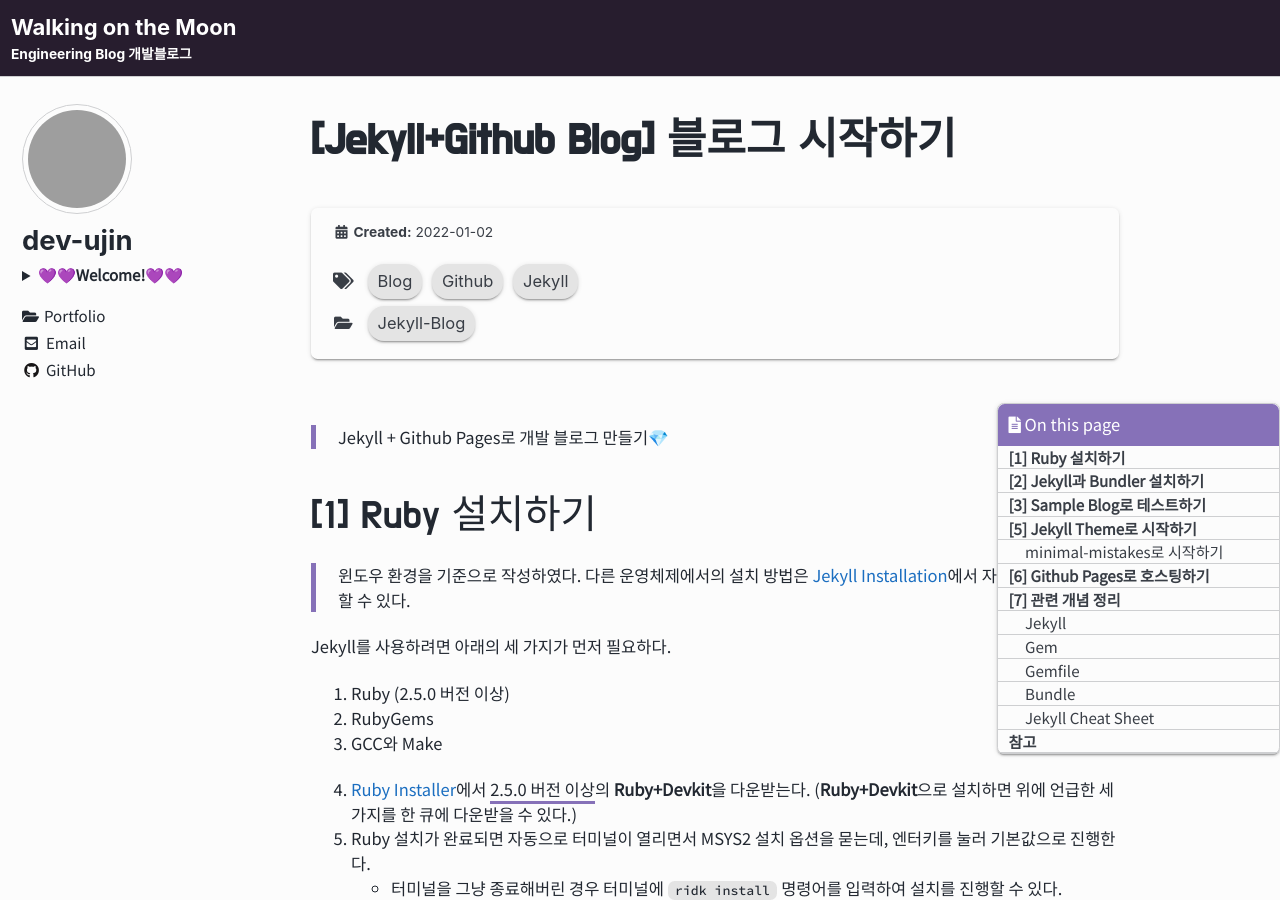
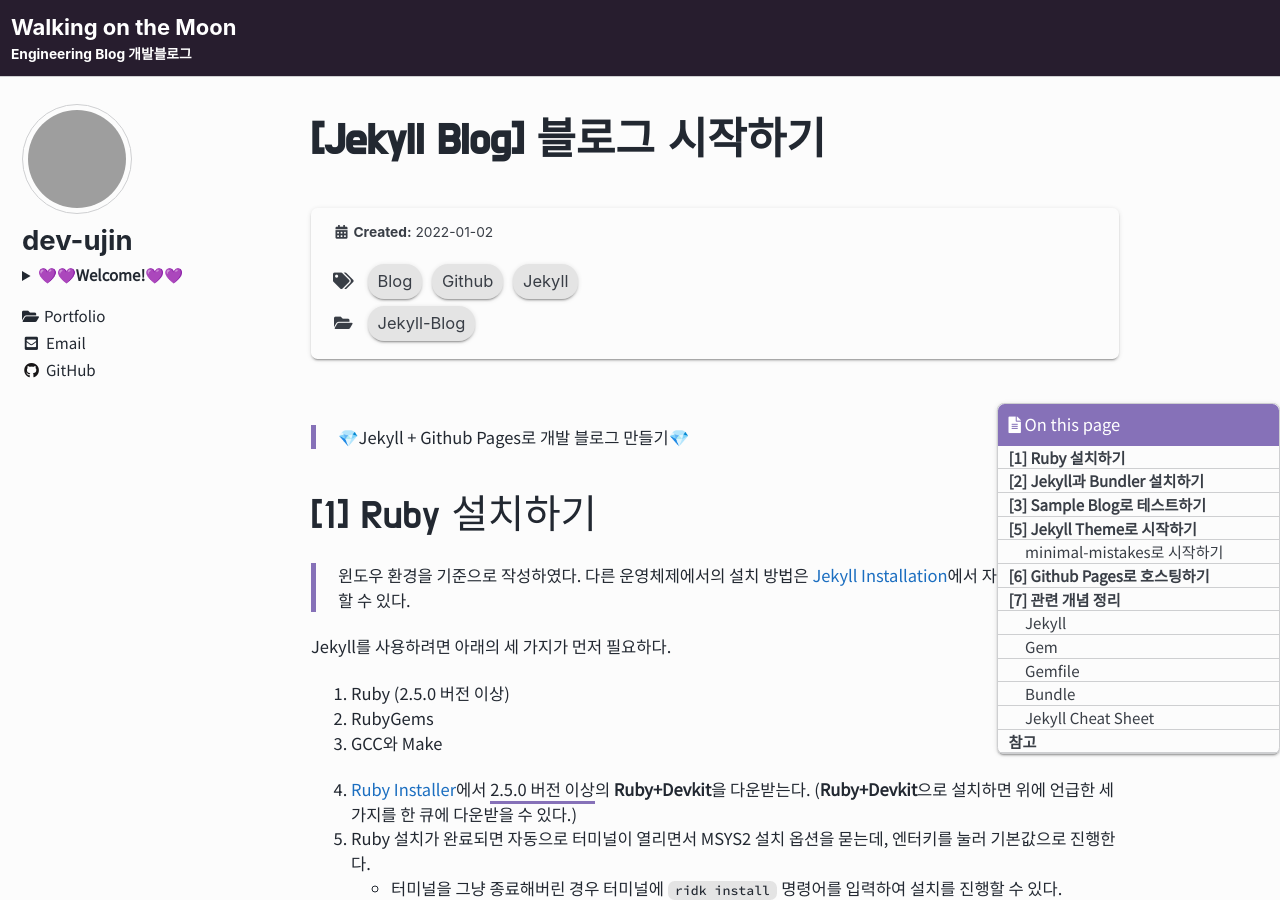
Before and after one commit to devyoujin/devyoujin.github.io, a Jekyll site: the page built from _posts/jekyll/2022-01-02-jekyll-blog-getting-started.md, in a window 1280 px wide and 900 px high. Built offline with Jekyll 4.4.1, drawn with Linux system fonts in a browser that asks for light colours; cached includes are drawn as plain includes; some web fonts are replaced; grey boxes are pictures that could not be loaded.

Commit message:
doc: update post

```diff
--- a/_posts/jekyll/2022-01-02-jekyll-github-blog-getting-started.md
+++ b/_posts/jekyll/2022-01-02-jekyll-blog-getting-started.md
@@ -1,5 +1,5 @@
 ---
-title: "[Jekyll+Github Blog] 블로그 시작하기"
+title: "[Jekyll Blog] 블로그 시작하기"
 categories:
   - Jekyll-Blog
 tags:
@@ -10,7 +10,7 @@ toc: true
 toc_sticky: true
 ---
 
-> Jekyll + Github Pages로 개발 블로그 만들기💎
+> 💎Jekyll + Github Pages로 개발 블로그 만들기💎
 
 # [1] Ruby 설치하기
 
```
